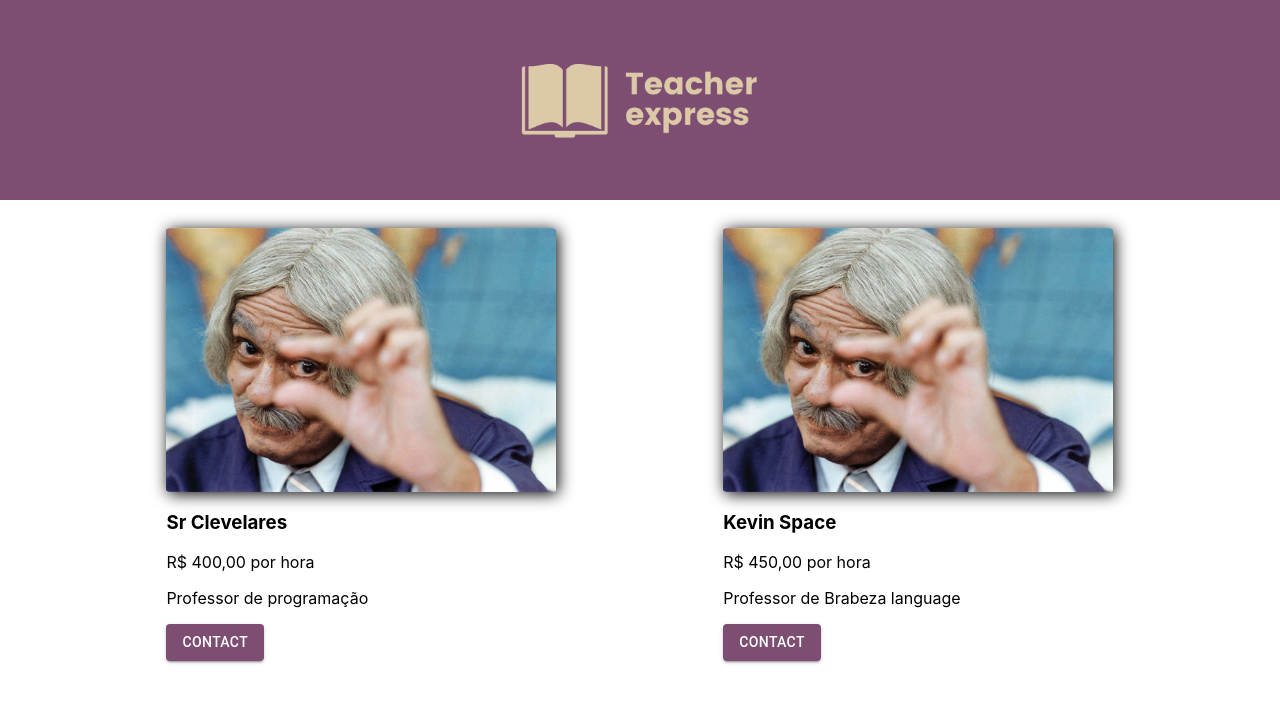
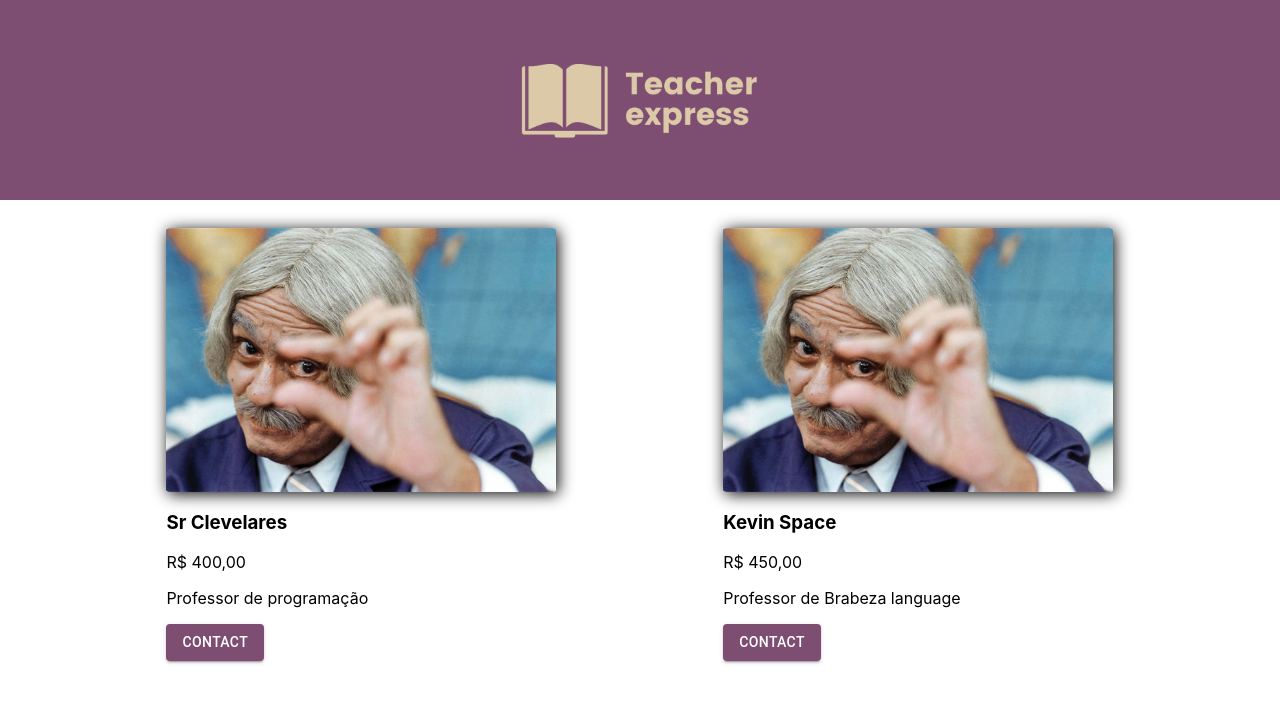
Before and after one commit to vortex2jm/teacher-express-frontend, a Next.js app: page / in a window 1280 px wide. Shown: the top 702 px of the page. Built offline with nearby package versions, Linux system fonts and the light colour scheme.

Commit message:
:recycle: Adding toLocaleString

```diff
--- a/src/@types/teacher.ts
+++ b/src/@types/teacher.ts
@@ -1,7 +1,7 @@
 export interface Teacher{
   id: number
   name: string
-  value: string
+  value: number
   description: string
   photo: string
 }
--- a/src/components/Item.tsx
+++ b/src/components/Item.tsx
@@ -13,7 +13,13 @@ const Item = (props: ItemProps) => {
         <img src={props.teacher.photo} />
         <div>
           <h3>{props.teacher.name}</h3>
-          <p>{props.teacher.value}</p>
+          <p>
+            {props.teacher.value.toLocaleString("pt-BR", {
+              minimumFractionDigits: 2,
+              style: "currency",
+              currency: "BRL",
+            })}
+          </p>
           <p>{props.teacher.description}</p>
           <Button variant="contained" color="primary">
             Contact
--- a/src/pages/index.tsx
+++ b/src/pages/index.tsx
@@ -8,14 +8,14 @@ const Home: NextPage = () => {
     {
       id: 1,
       name: "Sr Clevelares",
-      value: "R$ 400,00 por hora",
+      value: 400,
       description: "Professor de programação",
       photo: "/images/professor.jpg"
     },
     {
       id: 2,
       name: "Kevin Space",
-      value: "R$ 450,00 por hora",
+      value: 450,
       description: "Professor de Brabeza language",
       photo: "/images/professor.jpg"
     }
```
